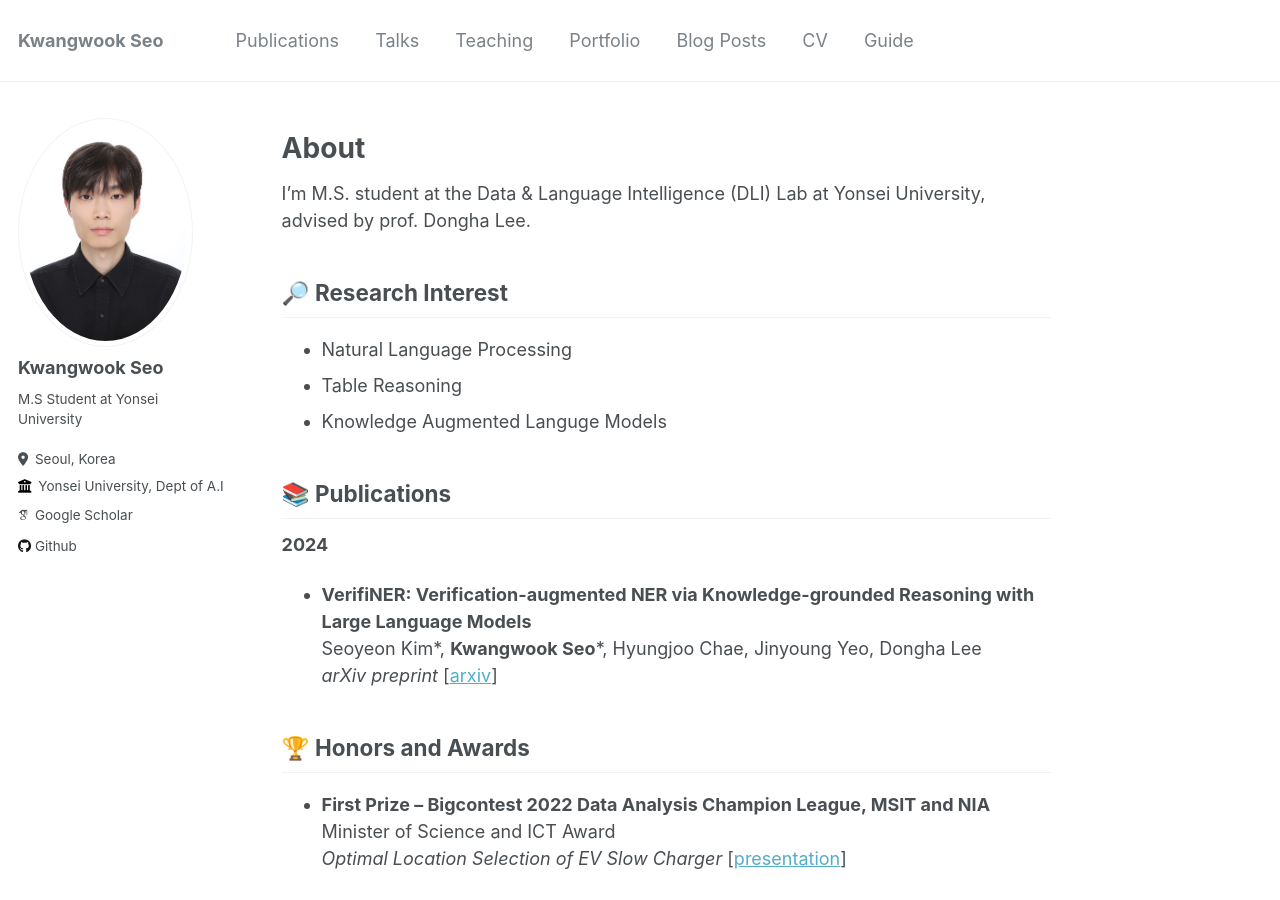
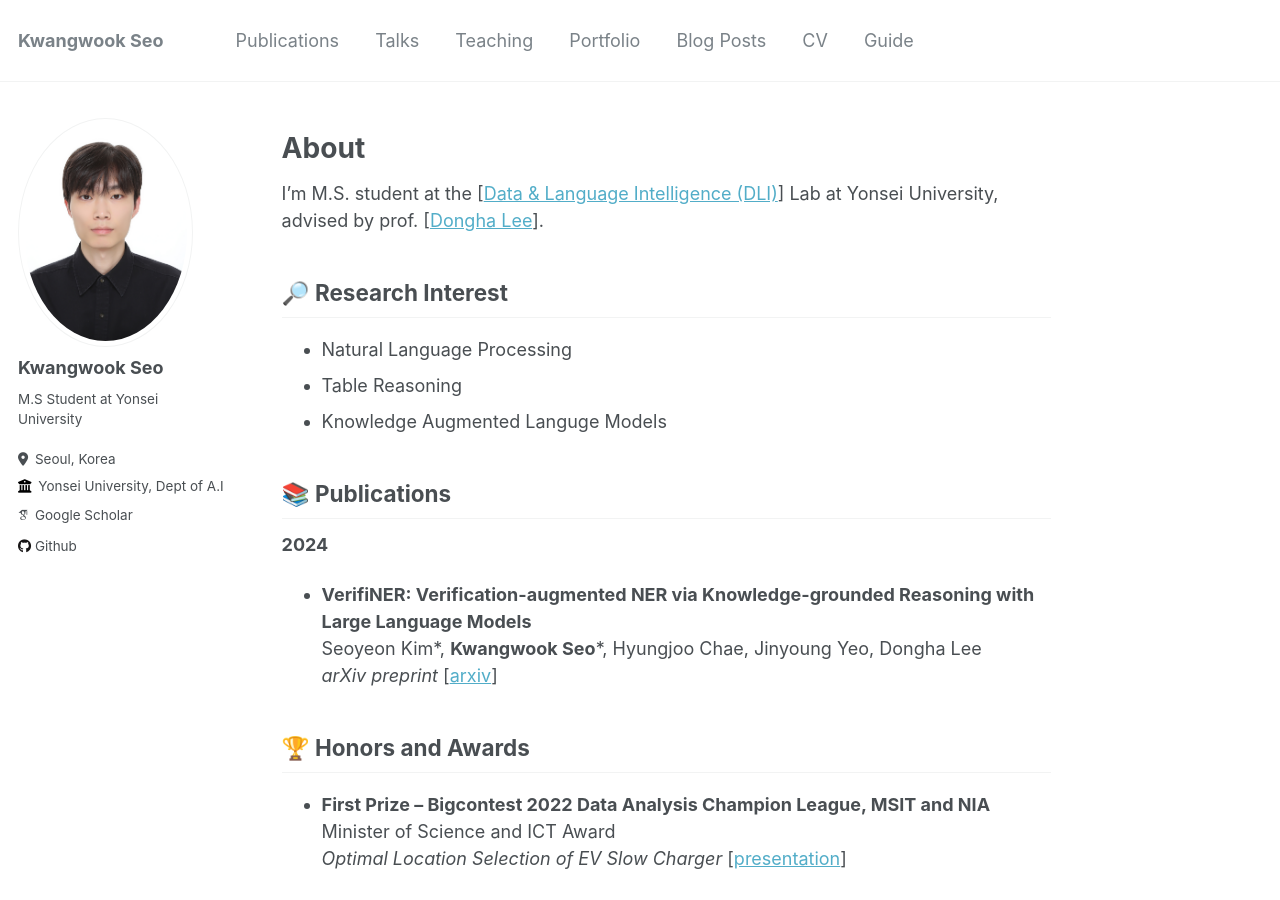
Before and after one commit to tommyEzreal/tommyEzreal.github.io, a Jekyll site: the page built from _pages/about.md, in a window 1280 px wide and 900 px high. Built offline with Jekyll 4.4.1, drawn with Linux system fonts in a browser that asks for light colours; some web fonts are replaced; part of the change alters nothing that is shown.

```diff
--- a/_pages/about.md
+++ b/_pages/about.md
@@ -9,7 +9,7 @@ redirect_from:
 
 
 # About
-I'm M.S. student at the Data & Language Intelligence (DLI) Lab at Yonsei University, advised by prof. Dongha Lee.
+I'm M.S. student at the [[Data & Language Intelligence (DLI)](https://diyonsei.notion.site/Data-Language-Intelligence-Lab-Yonsei-University-7e121249362f42c2bdd1328aeaeb5f4b)] Lab at Yonsei University, advised by prof. [[Dongha Lee](https://donalee.github.io/)].
 
 ## 🔎 Research Interest
 - Natural Language Processing
```
